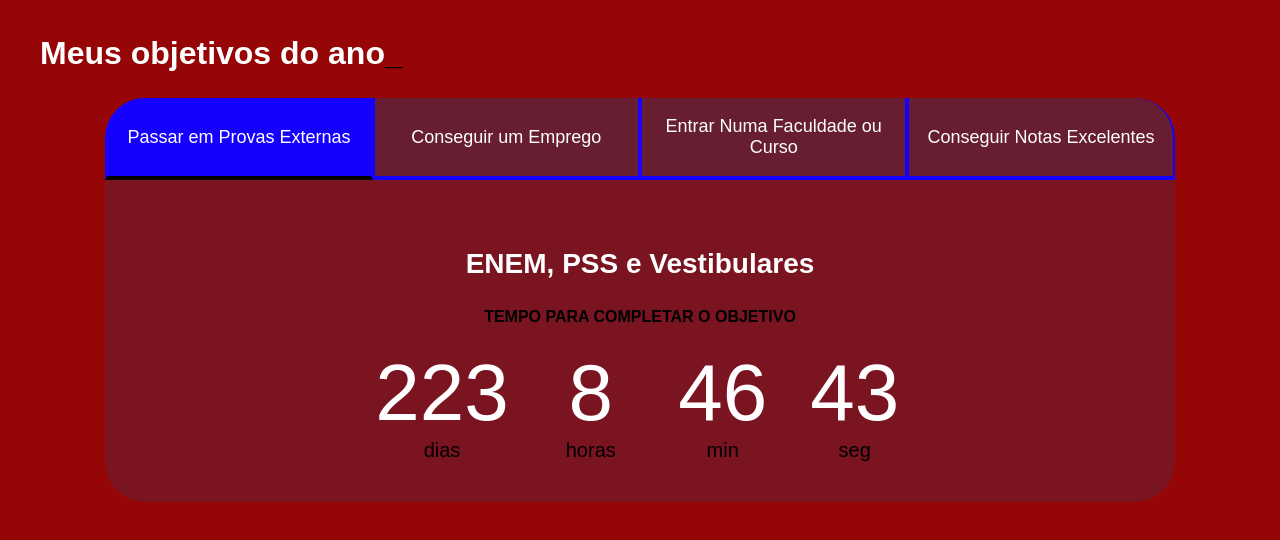
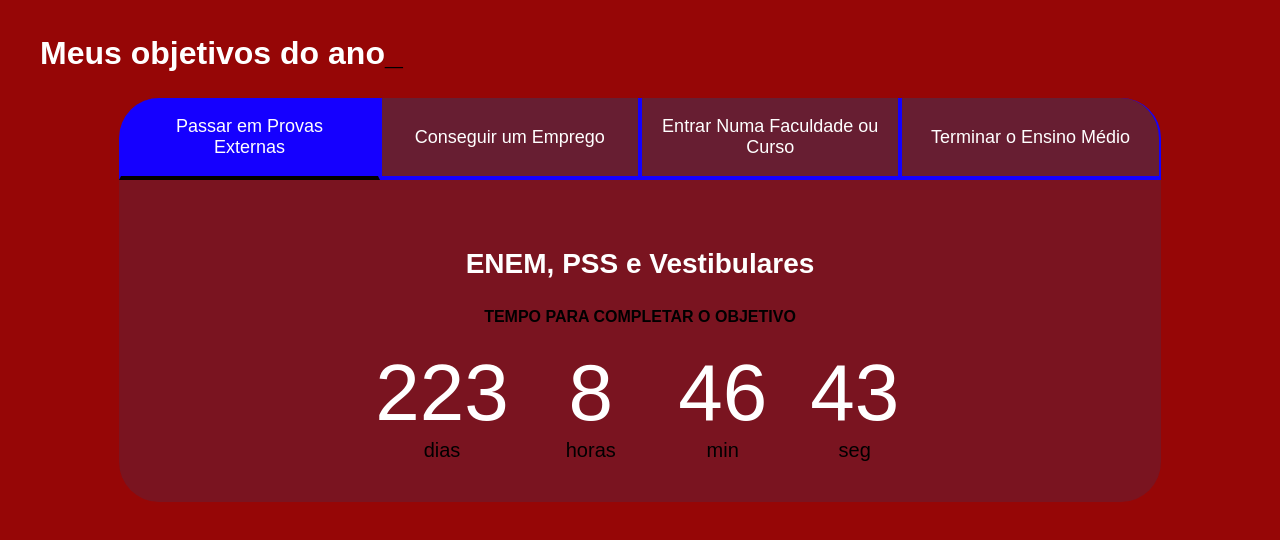
Before and after one commit to wfs1357/projetodevida_wesley, a plain HTML site: page index.html in a window 1280 px wide. Drawn offline with Linux system fonts and the light colour scheme.

Commit message:
etertretrettrTHNYJJK,.L.JK.

```diff
--- a/index.html
+++ b/index.html
@@ -16,7 +16,7 @@
 <button class="botao ativo">Passar em Provas Externas</button>
 <button class="botao">Conseguir um Emprego</button>
 <button class="botao">Entrar Numa Faculdade ou Curso</button>
-<button class="botao">Conseguir Notas Excelentes</button>
+<button class="botao">Terminar o Ensino Médio</button>
 </div>
 <div class="abas-textos">
 <div class="aba-conteudo ativo">
@@ -86,7 +86,7 @@
 </div>
 </div>
 <div class="aba-conteudo">
-<h3 class="aba-conteudo-titulo-principal">Tirar Notas Acima de 9,7</h3>
+<h3 class="aba-conteudo-titulo-principal">Terminar o Ensino Médio</h3>
 <h4 class="aba-conteudo-titulo-secundario">Tempo para completar o objetivo</h4>
 <div class="contador">
 <div class="contador-digito">
```
